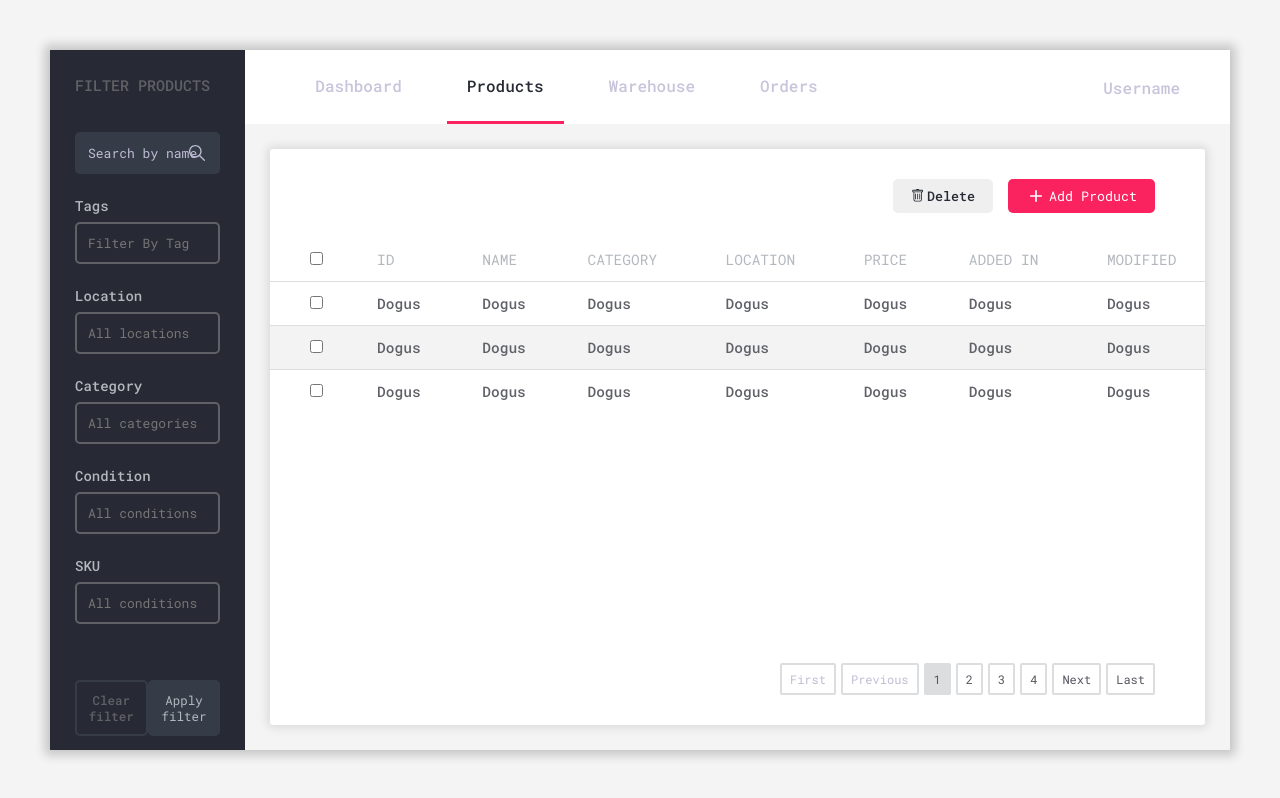
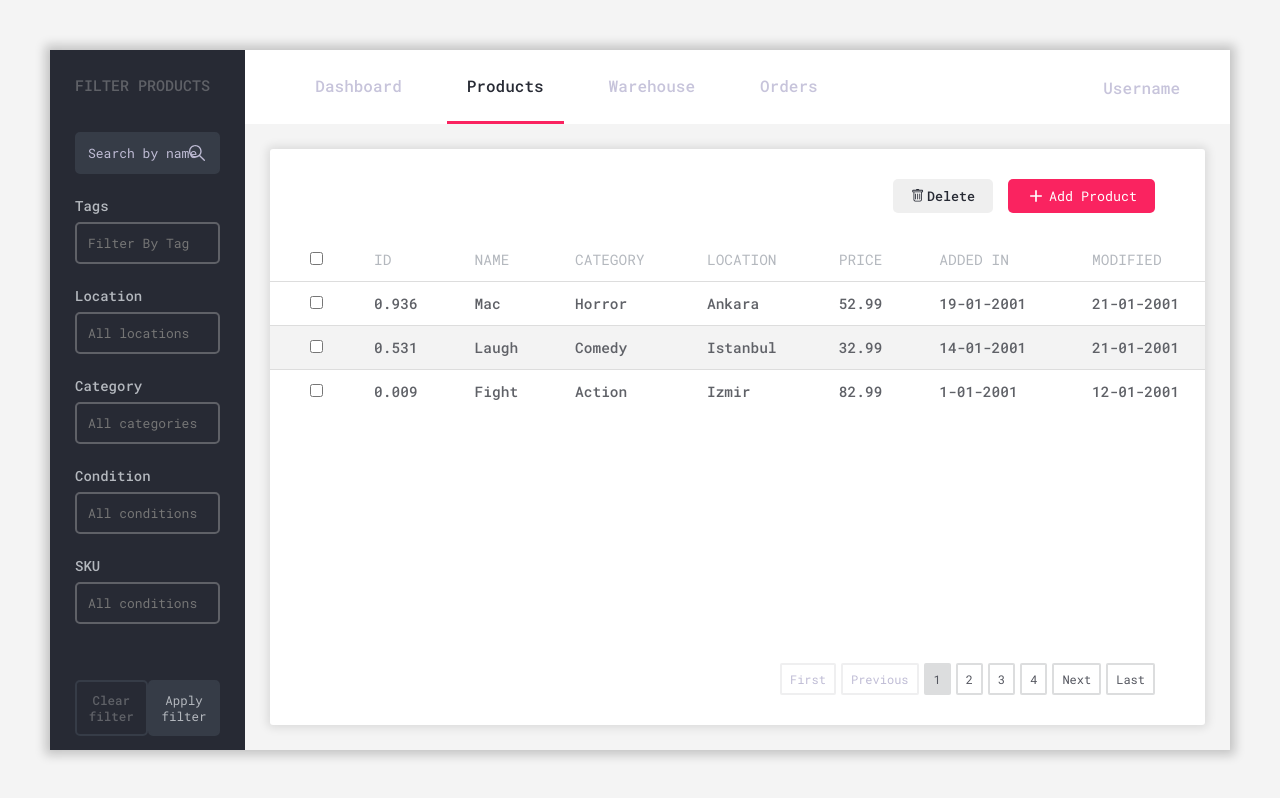
Before and after one commit to FROSTWOLFF/Inventory-Management-System, a React (Create React App) app in the folder client/: page / in a window 1280 px wide. Built offline with nearby package versions, Linux system fonts and the light colour scheme; the HTML template or start-up script is replaced by a standard one.

Commit message:
Refactored the products table for a more reusable component style.

```diff
--- a/client/src/components/products/Pagination/Pagination.module.css
+++ b/client/src/components/products/Pagination/Pagination.module.css
@@ -1,5 +1,4 @@
 .pagination {
-  /* font-size: 2rem; */
   display: flex;
   gap: 0.5rem;
   margin: 0 5rem 0 auto;
--- a/client/src/components/products/Pagination/PaginationButton.module.css
+++ b/client/src/components/products/Pagination/PaginationButton.module.css
@@ -16,6 +16,7 @@
 }
 
 .button:disabled {
+  border-color: #2d313a13;
   pointer-events: none;
   color: var(--color-text-1);
 }
--- a/client/src/components/products/ProductTable/Product.jsx
+++ b/client/src/components/products/ProductTable/Product.jsx
@@ -0,0 +1,22 @@
+import React from 'react';
+
+function Product({ data }) {
+  // const test = ['Dogus', 'Ali', 'Ahmet', 'Mehmet', 'Something', 'Else', 'Another'];
+
+  return (
+    <tr>
+      <td>
+        <input type="checkbox" />
+      </td>
+      <td>{data.id}</td>
+      <td>{data.name}</td>
+      <td>{data.category}</td>
+      <td>{data.location}</td>
+      <td>{data.price}</td>
+      <td>{data.addedIn}</td>
+      <td>{data.modified}</td>
+    </tr>
+  );
+}
+
+export default Product;
--- a/client/src/components/products/ProductTable/ProductTable.jsx
+++ b/client/src/components/products/ProductTable/ProductTable.jsx
@@ -1,60 +1,50 @@
 import React from 'react';
 import classes from './ProductTable.module.css';
+import Product from './Product.jsx';
+import TableHead from './TableHead.jsx';
+
+const DUMMY_DATA = [
+  {
+    id: Math.random().toFixed(3),
+    name: 'Mac',
+    category: 'Horror',
+    location: 'Ankara',
+    price: '52.99',
+    addedIn: '19-01-2001',
+    modified: '21-01-2001',
+  },
+  {
+    id: Math.random().toFixed(3),
+    name: 'Laugh',
+    category: 'Comedy',
+    location: 'Istanbul',
+    price: '32.99',
+    addedIn: '14-01-2001',
+    modified: '21-01-2001',
+  },
+  {
+    id: Math.random().toFixed(3),
+    name: 'Fight',
+    category: 'Action',
+    location: 'Izmir',
+    price: '82.99',
+    addedIn: '1-01-2001',
+    modified: '12-01-2001',
+  },
+];
+
+const HEADER_DATA = ['Id', 'Name', 'Category', 'Location', 'Price', 'Added In', 'Modified'];
 
 function ProductTable() {
   return (
     <table className={classes.table}>
       <thead>
-        <tr>
-          <td>
-            <input type="checkbox" className={classes.checkbox} />
-          </td>
-          <td>Id</td>
-          <td>Name</td>
-          <td>Category</td>
-          <td>Location</td>
-          <td>Price</td>
-          <td>Added In</td>
-          <td>Modified</td>
-        </tr>
+        <TableHead data={HEADER_DATA} />
       </thead>
       <tbody>
-        <tr>
-          <td>
-            <input type="checkbox" />
-          </td>
-          <td>Dogus</td>
-          <td>Dogus</td>
-          <td>Dogus</td>
-          <td>Dogus</td>
-          <td>Dogus</td>
-          <td>Dogus</td>
-          <td>Dogus</td>
-        </tr>
-        <tr>
-          <td>
-            <input type="checkbox" />
-          </td>
-          <td>Dogus</td>
-          <td>Dogus</td>
-          <td>Dogus</td>
-          <td>Dogus</td>
-          <td>Dogus</td>
-          <td>Dogus</td>
-          <td>Dogus</td>
-        </tr>
-        <tr>
-          <td>
-            <input type="checkbox" />
-          </td>
-          <td>Dogus</td>
-          <td>Dogus</td>
-          <td>Dogus</td>
-          <td>Dogus</td>
-          <td>Dogus</td>
-          <td>Dogus</td>
-          <td>Dogus</td>
-        </tr>
+        {DUMMY_DATA.map(book => {
+          return <Product data={book} />;
+        })}
       </tbody>
     </table>
   );
--- /dev/null
+++ b/client/src/components/products/ProductTable/TableHead.jsx
@@ -0,0 +1,16 @@
+import React from 'react';
+
+function TableHead({ data }) {
+  return (
+    <tr>
+      <td>
+        <input type="checkbox" />
+      </td>
+      {data.map(header => (
+        <td>{header}</td>
+      ))}
+    </tr>
+  );
+}
+
+export default TableHead;
```
Also changed, not shown: client/src/components/products/ProductTable/TableHead.module.css (added).
